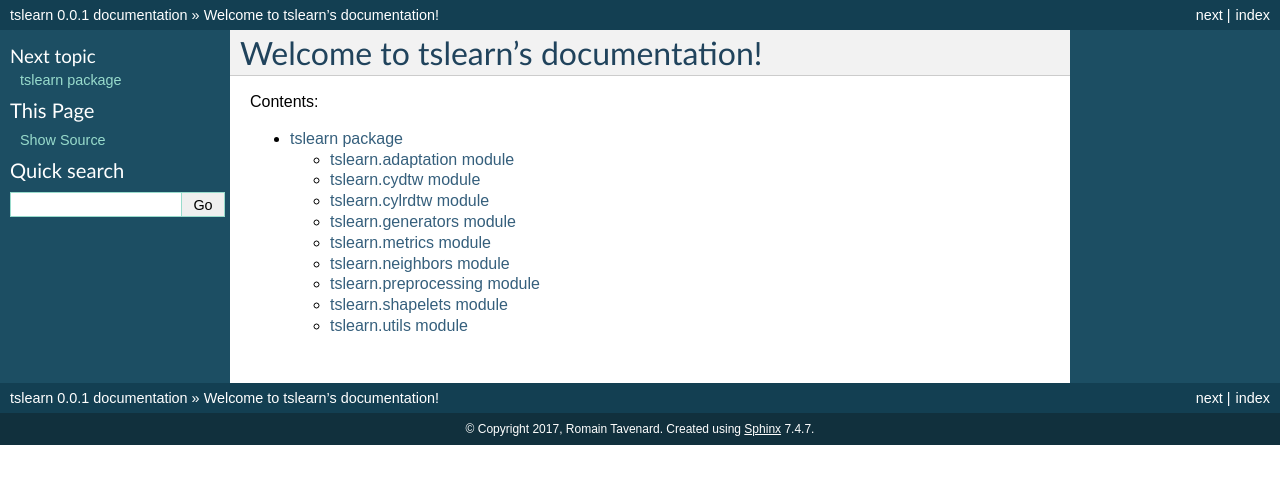
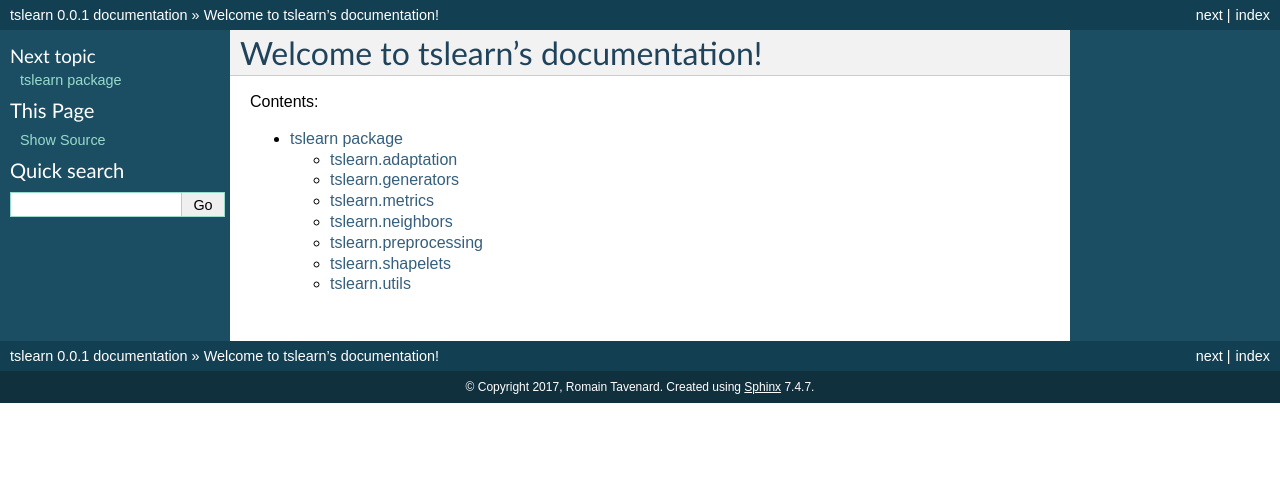
Before and after one commit to tslearn-team/tslearn, a Sphinx documentation site: the page built from tslearn/docs/index.rst, in a window 1280 px wide. Shown: the top 484 px of the page. Built offline with Sphinx 7.4.7, drawn with Linux system fonts in a browser that asks for light colours.

Commit message:
One more attempt

```diff
--- a/tslearn/docs/conf.py
+++ b/tslearn/docs/conf.py
@@ -18,7 +18,7 @@
 # If extensions (or modules to document with autodoc) are in another directory,
 # add these directories to sys.path here. If the directory is relative to the
 # documentation root, use os.path.abspath to make it absolute, like shown here.
-sys.path.insert(0, os.path.abspath('../..'))
+sys.path.insert(0, os.path.abspath('../'))
 
 # -- General configuration ------------------------------------------------
 
--- a/tslearn/docs/tslearn.rst
+++ b/tslearn/docs/tslearn.rst
@@ -1,72 +1,56 @@
 tslearn package
 ===============
 
-tslearn.adaptation module
--------------------------
+tslearn.adaptation
+------------------
 
 .. automodule:: tslearn.adaptation
     :members:
     :undoc-members:
     :show-inheritance:
 
-tslearn.cydtw module
---------------------
-
-.. automodule:: tslearn.cydtw
-    :members:
-    :undoc-members:
-    :show-inheritance:
-
-tslearn.cylrdtw module
-----------------------
-
-.. automodule:: tslearn.cylrdtw
-    :members:
-    :undoc-members:
-    :show-inheritance:
-
-tslearn.generators module
--------------------------
+tslearn.generators
+------------------
 
 .. automodule:: tslearn.generators
     :members:
     :undoc-members:
     :show-inheritance:
 
-tslearn.metrics module
-----------------------
+tslearn.metrics
+---------------
 
 .. automodule:: tslearn.metrics
     :members:
     :undoc-members:
     :show-inheritance:
 
-tslearn.neighbors module
-------------------------
+tslearn.neighbors
+-----------------
 
 .. automodule:: tslearn.neighbors
     :members:
     :undoc-members:
     :show-inheritance:
 
-tslearn.preprocessing module
-----------------------------
+tslearn.preprocessing
+---------------------
 
 .. automodule:: tslearn.preprocessing
     :members:
     :undoc-members:
     :show-inheritance:
 
-tslearn.shapelets module
-------------------------
+tslearn.shapelets
+-----------------
 
 .. automodule:: tslearn.shapelets
     :members:
     :undoc-members:
     :show-inheritance:
 
-tslearn.utils module
---------------------
+tslearn.utils
+-------------
 
 .. automodule:: tslearn.utils
     :members:
```
